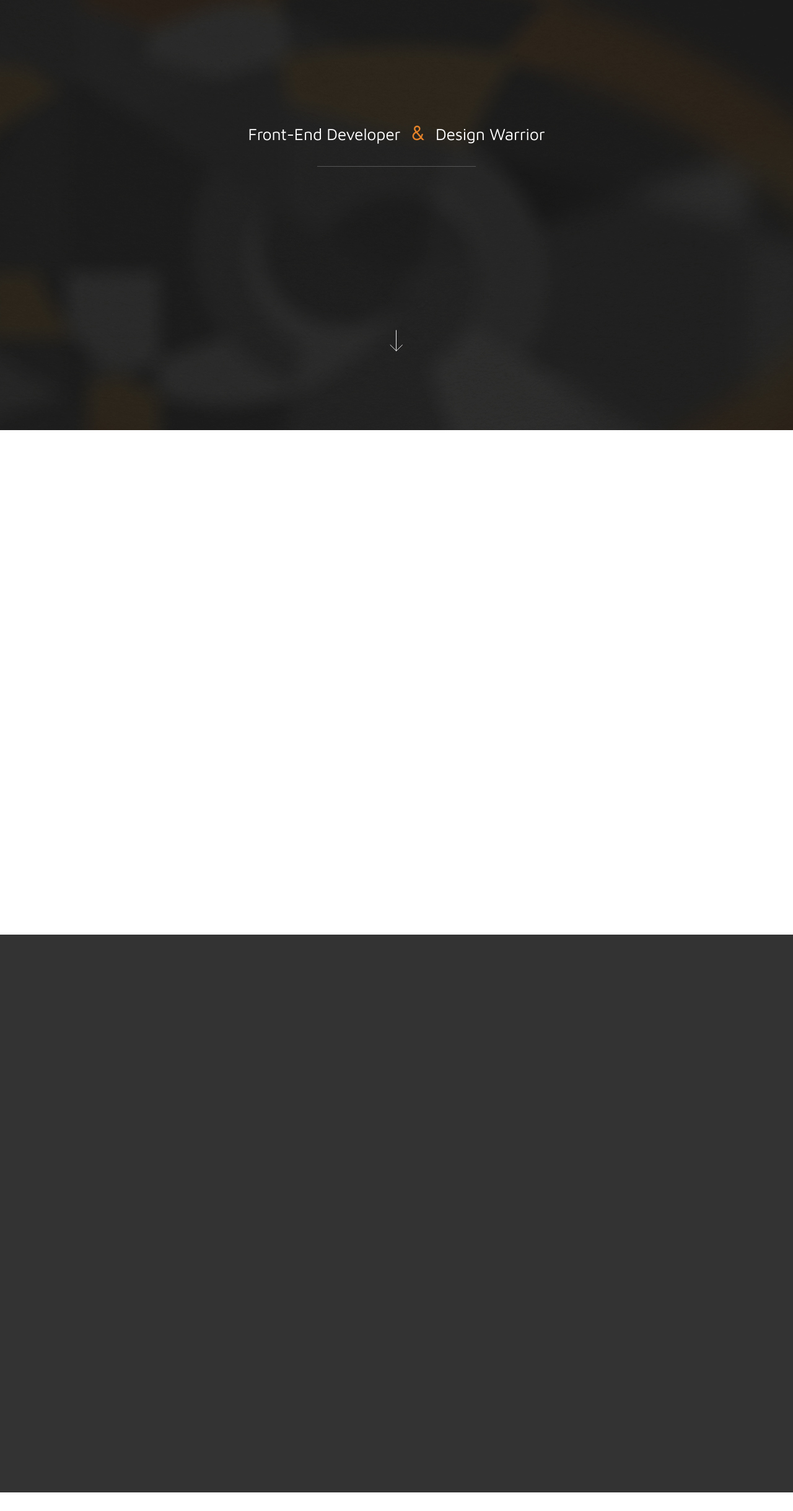
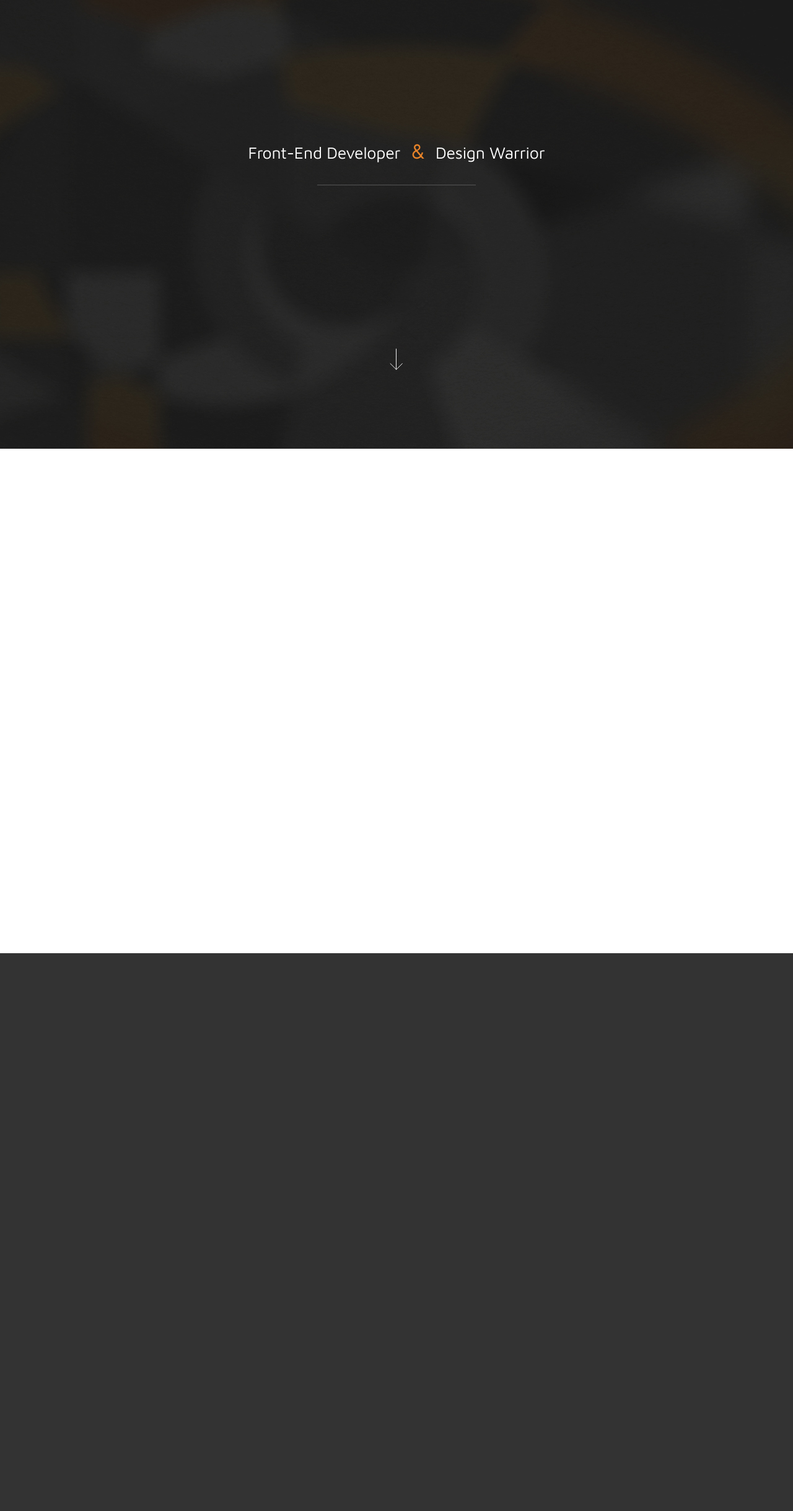
Before and after one commit to jgollner/jgollner.github.io, a Jekyll site: the page built from index.html, in a window 1280 px wide. Shown: the whole page at 62% size. Built offline with Jekyll 4.4.1, drawn with Linux system fonts in a browser that asks for light colours; some web fonts are replaced; Markdown is read by kramdown in place of the engine named in the settings; before the commit the page ends 2408 px from its top, so only the background shows below that.

Commit message:
spaceeeer

```diff
--- a/css/general.css
+++ b/css/general.css
@@ -44,7 +44,7 @@ body {
    	z-index: 1;
    	overflow: hidden;
    	height: 56vh;
-   	padding-top: 190px;
+   	padding-top: 220px;
    	font-family: 'Maven Pro', sans-serif;
    	font-weight: 300;
 
```
